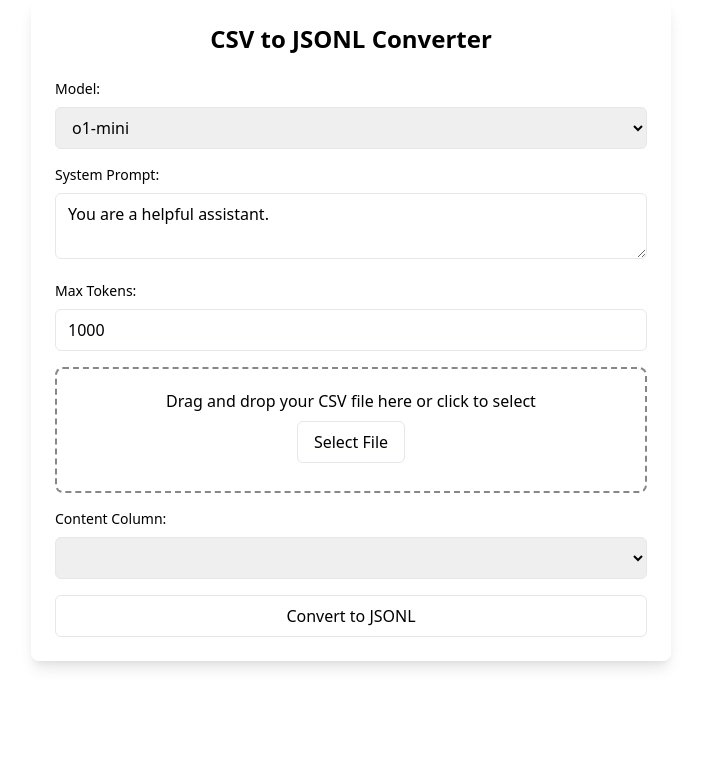
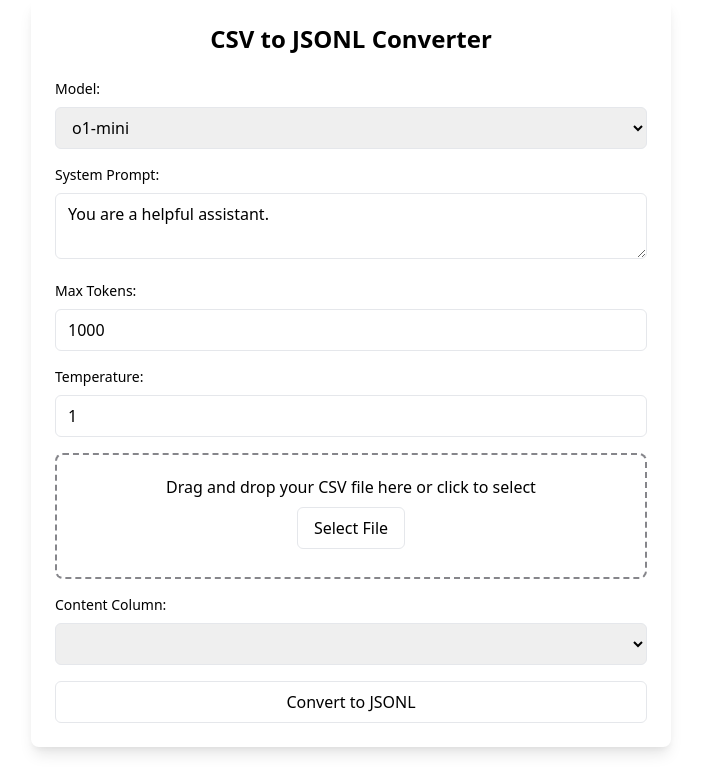
Before and after one commit to dimaelzeinge/openaibatch, a Flask app: page /format in a window 1280 px wide. Shown: the part 33-812 px from the top of the page, without its empty margins (289-990 px from the left). Before the commit the page ends 701 px from the top, so only its background shows below. Run offline with Flask 3, Linux system fonts and the light colour scheme; lists and menus that the app fills with data are empty.

Commit message:
temperature

```diff
--- a/app.py
+++ b/app.py
@@ -35,6 +35,7 @@ def format_csv():
 
         system_prompt = request.form['system_prompt']
         max_tokens = int(request.form['max_tokens'])
+        temperature = float(request.form.get('temperature', 1.0))
         content_column = request.form['content_column']
 
         temp_file = io.BytesIO()
@@ -55,6 +56,7 @@ def format_csv():
                         {"role": "system", "content": system_prompt},
                         {"role": "user", "content": str(row[content_column])}
                     ],
+                    "temperature": temperature,
                     "max_tokens": max_tokens
                 }
             }
--- a/templates/format.html
+++ b/templates/format.html
@@ -54,7 +54,7 @@
             <form id="convertForm" method="POST" action="{{ url_for('format_csv') }}" enctype="multipart/form-data" class="space-y-4">
                 <div class="space-y-2">
                     <label class="block text-sm font-medium text-[#e5e5e7]">Model:</label>
-                    <select id="modelSelect" class="w-full px-3 py-2 bg-[#3a3a3c] text-[#e5e5e7] border border-[#86868b] rounded-md focus:outline-none focus:ring-2 focus:ring-[#86868b] mb-2">
+                    <select id="modelSelect" name="model" class="w-full px-3 py-2 bg-[#3a3a3c] text-[#e5e5e7] border border-[#86868b] rounded-md focus:outline-none focus:ring-2 focus:ring-[#86868b] mb-2">
                         <option value="o1-mini">o1-mini</option>
                         <option value="o1-preview">o1-preview</option>
                         <option value="gpt-4o-mini">gpt-4o-mini</option>
@@ -64,7 +64,7 @@
                         <option value="gpt-3.5-turbo">gpt-3.5-turbo</option>
                         <option value="custom">specify model yourself</option>
                     </select>
-                    <input type="text" id="customModel" name="model" class="w-full px-3 py-2 bg-[#3a3a3c] text-[#e5e5e7] border border-[#86868b] rounded-md focus:outline-none focus:ring-2 focus:ring-[#86868b]" style="display: none;" required>
+                    <input type="text" id="customModel" class="w-full px-3 py-2 bg-[#3a3a3c] text-[#e5e5e7] border border-[#86868b] rounded-md focus:outline-none focus:ring-2 focus:ring-[#86868b]" style="display: none;">
                 </div>
 
                 <div class="space-y-2">
@@ -76,6 +76,12 @@
                 <div class="space-y-2">
                     <label class="block text-sm font-medium text-[#e5e5e7]">Max Tokens:</label>
                     <input type="number" name="max_tokens" value="1000" required
+                           class="w-full px-3 py-2 bg-[#3a3a3c] text-[#e5e5e7] border border-[#86868b] rounded-md focus:outline-none focus:ring-2 focus:ring-[#86868b]">
+                </div>
+
+                <div class="space-y-2">
+                    <label class="block text-sm font-medium text-[#e5e5e7]">Temperature:</label>
+                    <input type="number" name="temperature" value="1" min="0" max="2" step="0.1" required
                            class="w-full px-3 py-2 bg-[#3a3a3c] text-[#e5e5e7] border border-[#86868b] rounded-md focus:outline-none focus:ring-2 focus:ring-[#86868b]">
                 </div>
 
@@ -117,6 +123,9 @@
         const modelSelect = document.getElementById('modelSelect');
         const customModel = document.getElementById('customModel');
 
+        // Initialize customModel value on page load
+        customModel.value = modelSelect.value;
+
         modelSelect.addEventListener('change', function() {
             if (this.value === 'custom') {
                 customModel.style.display = 'block';
@@ -138,9 +147,15 @@
 
         dropZone.addEventListener('drop', (e) => {
             e.preventDefault();
+            console.log('Drop event triggered');
             dropZone.classList.remove('active');
             const file = e.dataTransfer.files[0];
-            if (file.type === 'text/csv') {
+            console.log('Dropped file:', file);
+            if (file.type === 'text/csv' || file.name.endsWith('.csv')) {
+                // 使用 DataTransfer API 正确设置文件
+                const dataTransfer = new DataTransfer();
+                dataTransfer.items.add(file);
+                fileInput.files = dataTransfer.files;
                 handleFile(file);
             } else {
                 showError('Please upload a CSV file');
@@ -156,8 +171,9 @@
 
         function handleFile(file) {
             filename.textContent = `Selected: ${file.name}`;
+            console.log('File handled:', file.name);
+
             const reader = new FileReader();
-
             reader.onload = function(e) {
                 const text = e.target.result;
                 const headers = text.split('\n')[0].split(',');
@@ -189,7 +205,7 @@
                 return;
             }
 
-            const modelValue = modelSelect.value === 'custom' ? customModel.value : modelSelect.value;
+            const modelValue = modelSelect.value === 'custom' ? customModel.value.trim() : modelSelect.value;
 
             if (!modelValue) {
                 showError('Please select or enter a model');
@@ -201,11 +217,7 @@
             submitBtn.textContent = 'Processing...';
 
             const formData = new FormData(form);
-            if (modelSelect.value === 'custom') {
-                formData.set('model', customModel.value);
-            } else {
-                formData.set('model', modelSelect.value);
-            }
+            formData.set('model', modelValue);
 
             fetch('{{ url_for("format_csv") }}', {
                 method: 'POST',
@@ -248,11 +260,17 @@
             closeButton.className = 'float-right text-lg font-bold hover:text-[#e5e5e7] focus:outline-none';
             closeButton.onclick = () => successAlert.style.display = 'none';
             successAlert.insertBefore(closeButton, successAlert.firstChild);
+            setTimeout(() => successAlert.style.display = 'none', 5000);
         }
 
         function showError(message) {
             errorAlert.textContent = message;
             errorAlert.style.display = 'block';
+            const closeButton = document.createElement('button');
+            closeButton.textContent = '×';
+            closeButton.className = 'float-right text-lg font-bold hover:text-[#e5e5e7] focus:outline-none';
+            closeButton.onclick = () => errorAlert.style.display = 'none';
+            errorAlert.insertBefore(closeButton, errorAlert.firstChild);
             setTimeout(() => errorAlert.style.display = 'none', 5000);
         }
     </script>
```
Also changed, not shown: templates/split.html (+38 -4 lines), README.md.
